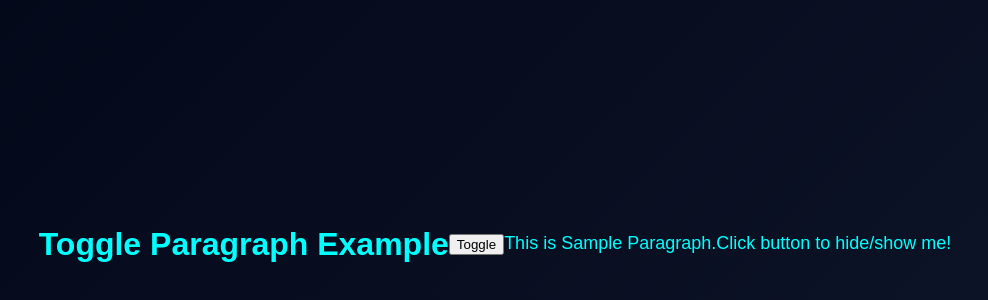
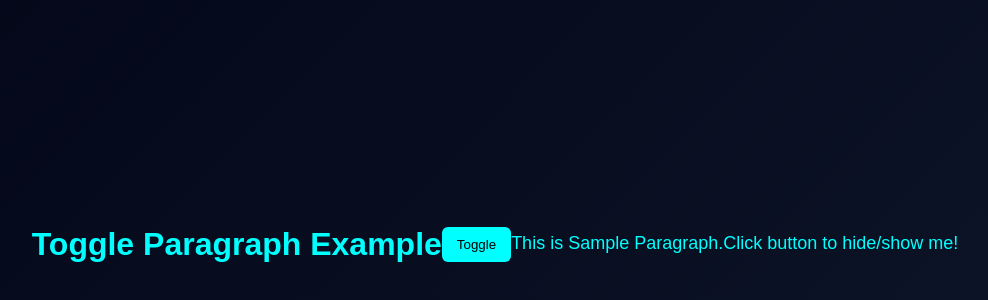
Before and after one commit to Aman-kumar-2007/exampreparation-ques-solving, a plain HTML site: page hello.html in a window 1280 px wide. Shown: the part 156-456 px from the top of the page, without its empty margins (145-1133 px from the left). Drawn offline with Linux system fonts and the light colour scheme.

Commit message:
done hai jii

```diff
--- a/hello.html
+++ b/hello.html
@@ -33,6 +33,15 @@ p {
     font-size: 18px;
     margin-bottom: 20px;
 }
+
+button {
+    padding: 10px 15px;
+    border: none;
+    background: cyan;
+    color: black;
+    border-radius: 6px;
+    cursor: pointer;
+}
 </style>
 <body>
      <h1>Toggle Paragraph Example</h1>
```
